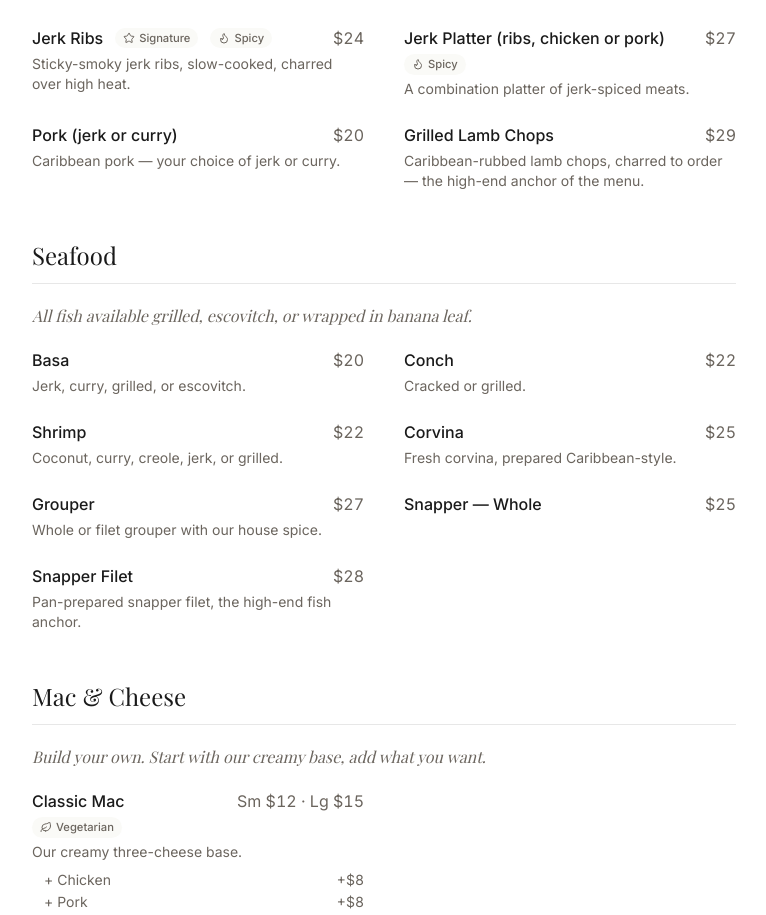
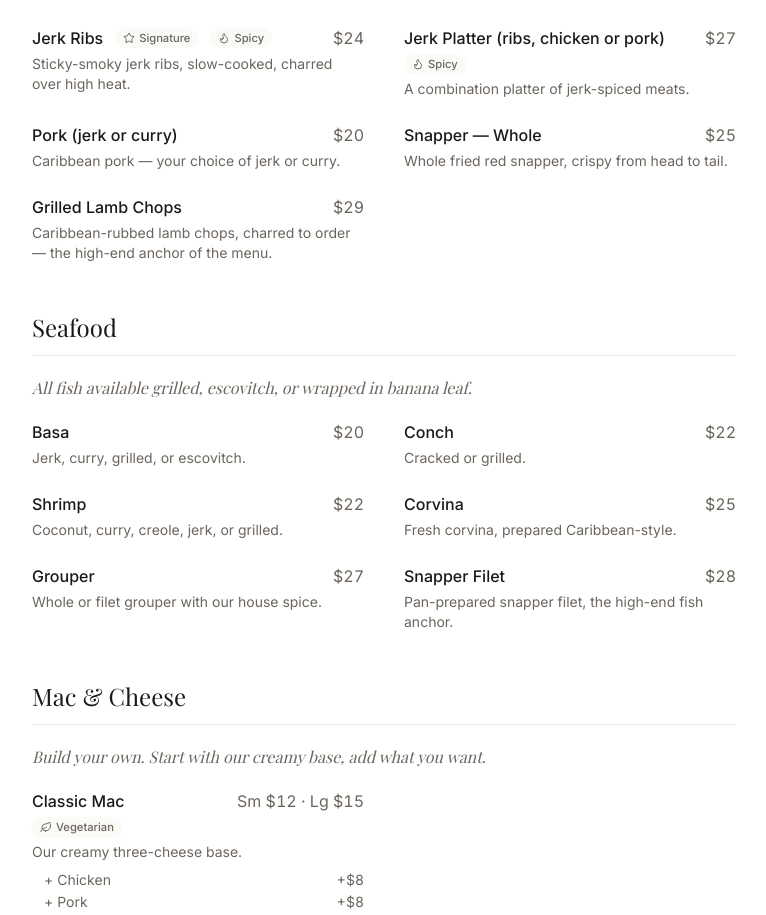
Before and after one commit to vanderbaan/bamboo-fire-cafe, a Next.js app: page /menu in a window 1280 px wide. Shown: the part 1722-2637 px from the top of the page, without its empty margins (256-1022 px from the left). Built offline with nearby package versions, Linux system fonts and the light colour scheme; no server answers.

Commit message:
Move Snapper — Whole from Seafood to Entrées, add description

```diff
--- a/content/restaurant.ts
+++ b/content/restaurant.ts
@@ -228,6 +228,7 @@ export const restaurant: RestaurantContent = {
           },
           { name: "Jerk Platter (ribs, chicken or pork)", price: "$27", description: "A combination platter of jerk-spiced meats.", tags: ["spicy"] },
           { name: "Pork (jerk or curry)", price: "$20", description: "Caribbean pork — your choice of jerk or curry." },
+          { name: "Snapper — Whole", price: "$25", description: "Whole fried red snapper, crispy from head to tail." },
           { name: "Grilled Lamb Chops", price: "$29", description: "Caribbean-rubbed lamb chops, charred to order — the high-end anchor of the menu." },
         ],
       },
@@ -240,7 +241,6 @@ export const restaurant: RestaurantContent = {
           { name: "Shrimp", price: "$22", description: "Coconut, curry, creole, jerk, or grilled." },
           { name: "Corvina", price: "$25", description: "Fresh corvina, prepared Caribbean-style." },
           { name: "Grouper", price: "$27", description: "Whole or filet grouper with our house spice." },
-          { name: "Snapper — Whole", price: "$25" },
           { name: "Snapper Filet", price: "$28", description: "Pan-prepared snapper filet, the high-end fish anchor." },
         ],
       },
```
